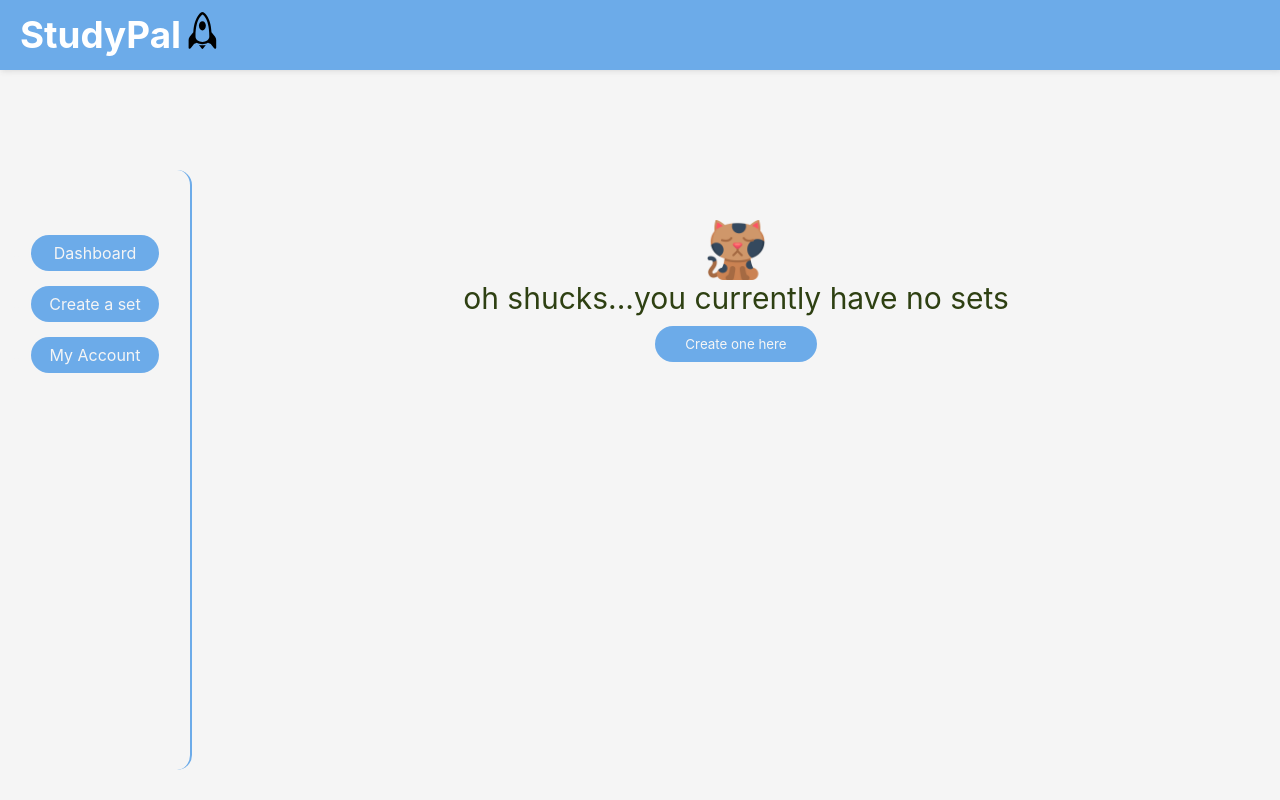
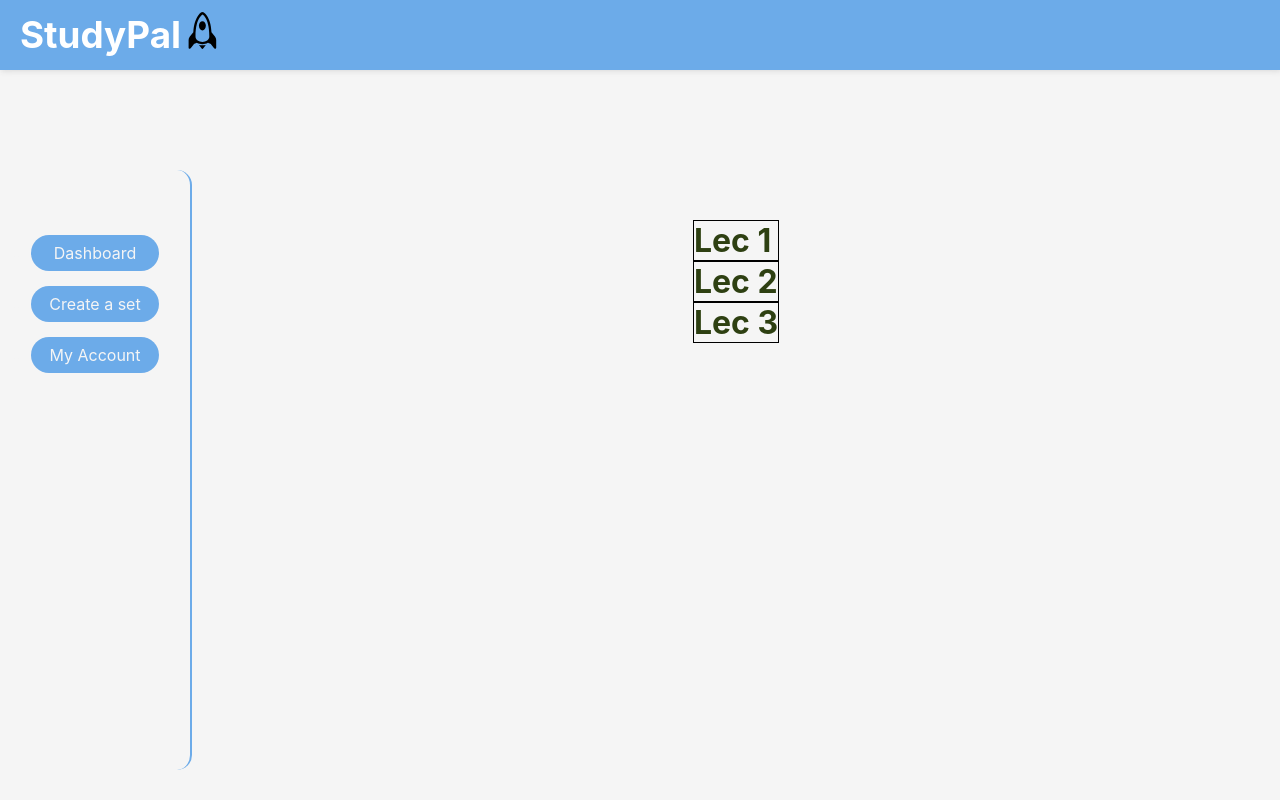
Before and after one commit to HafsaSarker/studyPal, a React (Vite) app in the folder studyPal/: page /dashboard in a window 1280 px wide. Built offline with nearby package versions, Linux system fonts and the light colour scheme; a web font is replaced by a local one.

Commit message:
init card

```diff
--- /dev/null
+++ b/studyPal/src/Components/Card/Card.css
@@ -0,0 +1,3 @@
+.card {
+    border: solid 1px black;
+}
--- /dev/null
+++ b/studyPal/src/Components/Card/Card.jsx
@@ -0,0 +1,9 @@
+import './Card.css'
+
+export default function Card({title}) {
+    return (
+        <div className="card">
+            <h1>{title}</h1>
+        </div>
+    )
+}
--- a/studyPal/src/pages/Dashboard/Dashboard.css
+++ b/studyPal/src/pages/Dashboard/Dashboard.css
@@ -5,16 +5,24 @@
     margin-top: 100px;
     color: #2E4012;
 }
+
 .dashboard-main {
     width: 100%;
-    margin-top: 50px;
+    margin: 50px 80px;
     display: flex;
     flex-direction: column;
     align-items: center;
     justify-content: center;
 }
 
-.dashboard-main > img {
+.empty-dashboard {
+    display: flex;
+    flex-direction: column;
+    align-items: center;
+    justify-content: center;
+}
+
+.empty-dashboard > img {
     width: 60px;
     height: 60px;
 }
--- a/studyPal/src/pages/Dashboard/Dashboard.jsx
+++ b/studyPal/src/pages/Dashboard/Dashboard.jsx
@@ -1,5 +1,7 @@
 import { Link } from 'react-router-dom'
 import SideNav from '../../Components/sideNav/SideNav'
+import tempData from '../../../tempData'
+import Card from '../../Components/Card/Card'
 import './Dashboard.css'
 
 export default function Dashboard () {
@@ -9,11 +11,30 @@ export default function Dashboard () {
                 <SideNav />
             </div>
             <div className="dashboard-main">
-                <img src='./feedbackCat.png' />
-                <p className='primary-p'>oh shucks...you currently have no sets</p>
-                <Link to='/createSet'>
-                    <button className='secondary-button'>Create one here</button>
-                </Link>
+                {tempData.length > 1 ?
+                (
+                    <div className="populated-dashboard">
+                        {
+                            tempData.map((item, index) =>
+                            <Card
+                                key={index}
+                                title={item}
+                            />
+                            )
+                        }
+                    </div>
+                ) :
+                (
+                    <div className="empty-dashboard">
+                        <img src='./feedbackCat.png' />
+                        <p className='primary-p'>oh shucks...you currently have no sets</p>
+                        <Link to='/createSet'>
+                            <button className='secondary-button'>Create one here</button>
+                        </Link>
+                    </div>
+
+                )}
+
 
             </div>
         </div>
--- /dev/null
+++ b/studyPal/tempData.js
@@ -0,0 +1 @@
+export default ['Lec 1', 'Lec 2', 'Lec 3'];
```
